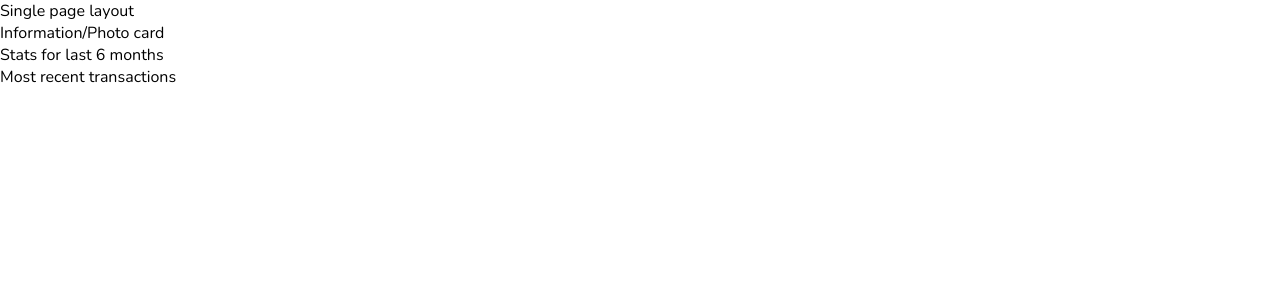
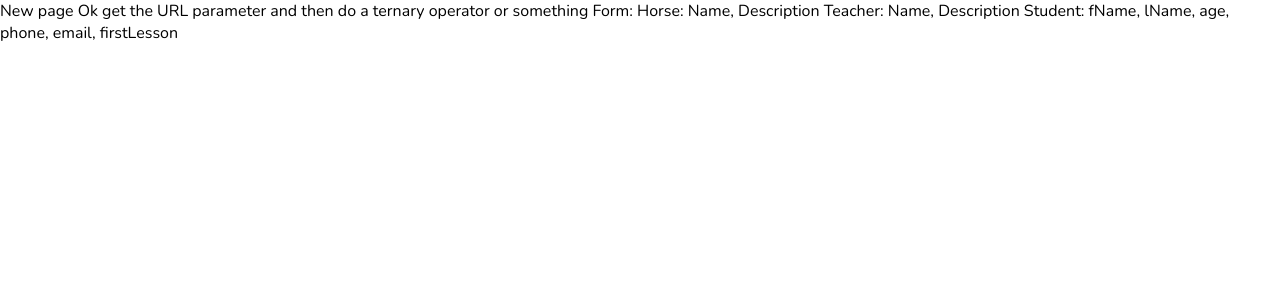
Before and after one commit to Matt-LaRochelle/bookingshoshtrial, a React (Create React App) app in the folder admin/: page /horses/new in a window 1280 px wide. Shown: the top 300 px of the page. Built offline with nearby package versions, Linux system fonts and the light colour scheme; no server answers.

Commit message:
add dynamic new page

```diff
--- a/admin/src/App.js
+++ b/admin/src/App.js
@@ -3,6 +3,7 @@ import { BrowserRouter, Routes, Route } from "react-router-dom";
 import { teacherColumns, horseColumns, studentColumns } from './datatablesource';
 import List from './pages/list/List'
 import Single from './pages/single/Single'
+import New from './pages/new/New';
 
 function App() {
   return (
@@ -12,10 +13,13 @@ function App() {
           <Route path="/" element={<Home />} />
           <Route path="/teachers" element={<List columns={teacherColumns} />} />
           <Route path="/teachers/:id" element={<Single />} />
+          <Route path="/teachers/new" element={<New />} />
           <Route path="/horses" element={<List columns={horseColumns} />} />
           <Route path="/horses/:id" element={<Single />} />
+          <Route path="/horses/new" element={<New />} />
           <Route path="/students" element={<List columns={studentColumns} />} />
           <Route path="/students/:id" element={<Single />} />
+          <Route path="/students/new" element={<New />} />
         </Routes>
       </BrowserRouter>
     </div>
--- /dev/null
+++ b/admin/src/pages/new/New.jsx
@@ -0,0 +1,16 @@
+import './new.scss'
+
+const New = () => {
+    return (
+        <div>
+            New page
+            Ok get the URL parameter and then do a ternary operator or something
+            Form:
+            Horse: Name, Description
+            Teacher: Name, Description
+            Student: fName, lName, age, phone, email, firstLesson
+        </div>
+    )
+}
+
+export default New
```
Also changed, not shown: admin/src/pages/new/new.scss (added).
